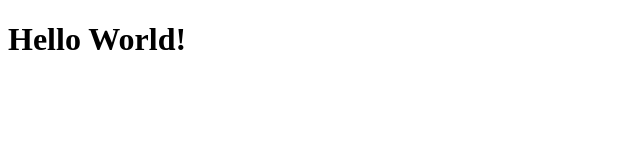
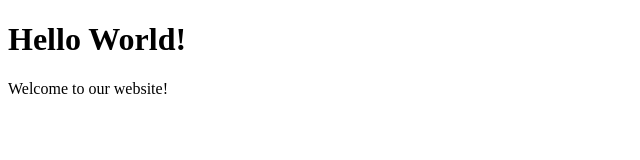
Before and after one commit to HaramOzan/my-website1, a plain HTML site: page index.html in a window 1280 px wide. Shown: the whole page, without its empty margins (0-640 px from the left). Drawn offline with Linux system fonts and the light colour scheme.

Commit message:
Added welcome message

```diff
--- a/index.html
+++ b/index.html
@@ -7,5 +7,6 @@
 </head>
 <body>
     <h1>Hello World!</h1>
+    <p>Welcome to our website!</p> <!--Added welcome message-->
 </body>
 </html>
```
